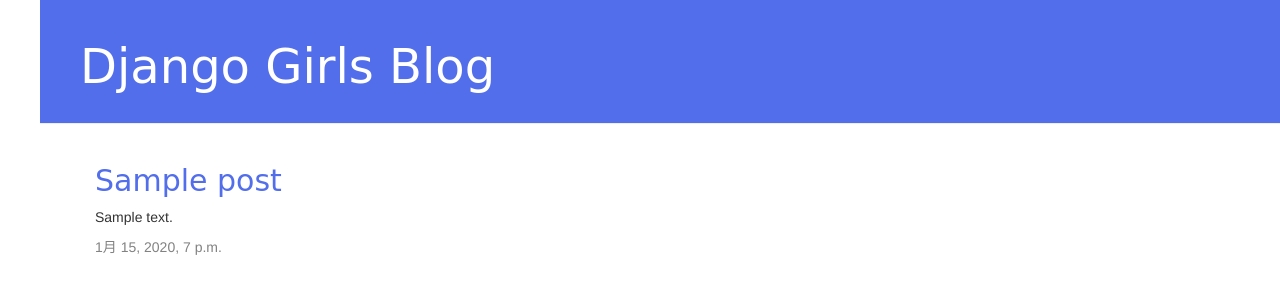
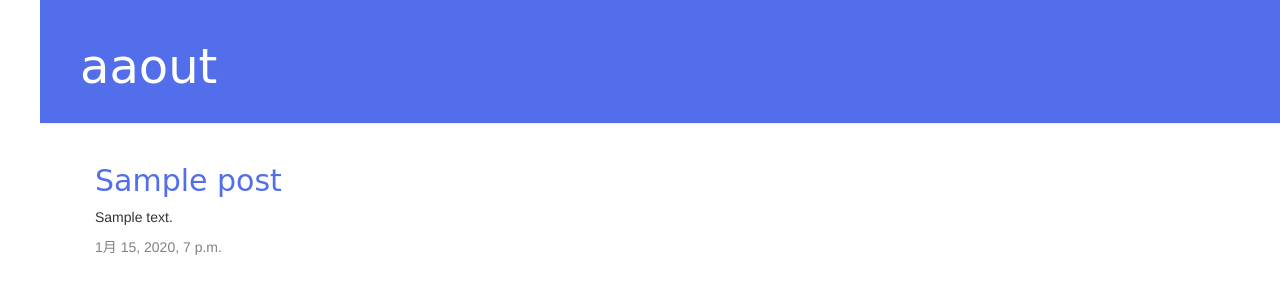
Before and after one commit to aaout/my-first-blog, a Django app: page / in a window 1280 px wide. Shown: the top 300 px of the page. Run offline with Django 3.2, Linux system fonts and the light colour scheme; tables that the repository leaves empty hold one stand-in row (values such as "Sample post"); some libraries are stand-ins or nearby versions.

Commit message:
change title

```diff
--- a/blog/templates/blog/base.html
+++ b/blog/templates/blog/base.html
@@ -1,7 +1,7 @@
 {% load static %}
 <html>
   <head>
-    <title>Django Girls blog</title>
+    <title>aaout</title>
     <link
       rel="stylesheet"
       href="//maxcdn.bootstrapcdn.com/bootstrap/3.2.0/css/bootstrap.min.css"
@@ -15,7 +15,7 @@
 
   <body>
     <div class="page-header">
-      <h1><a href="/">Django Girls Blog</a></h1>
+      <h1><a href="/">aaout</a></h1>
     </div>
     <div class="content container">
       <div class="row">
```
